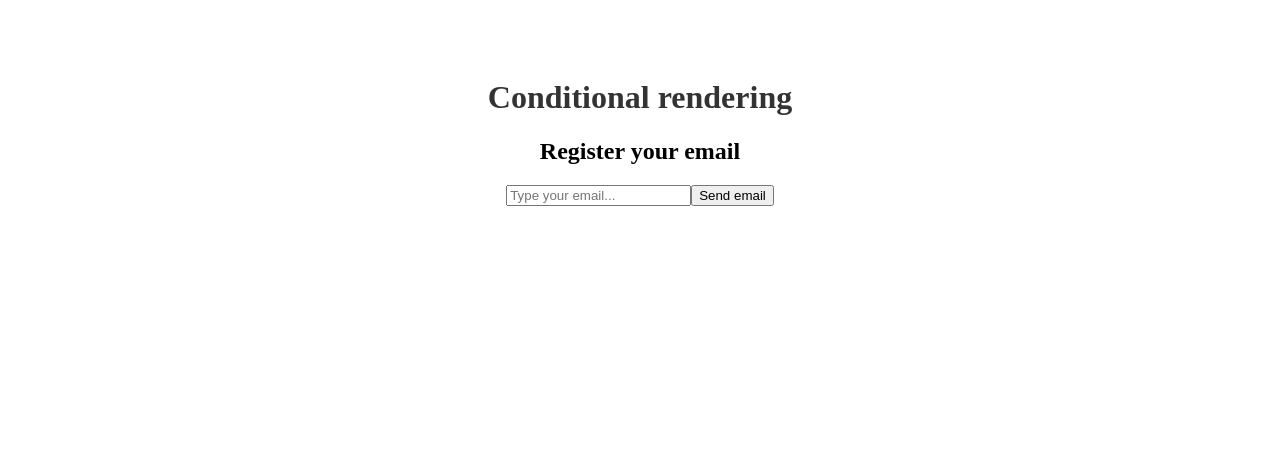
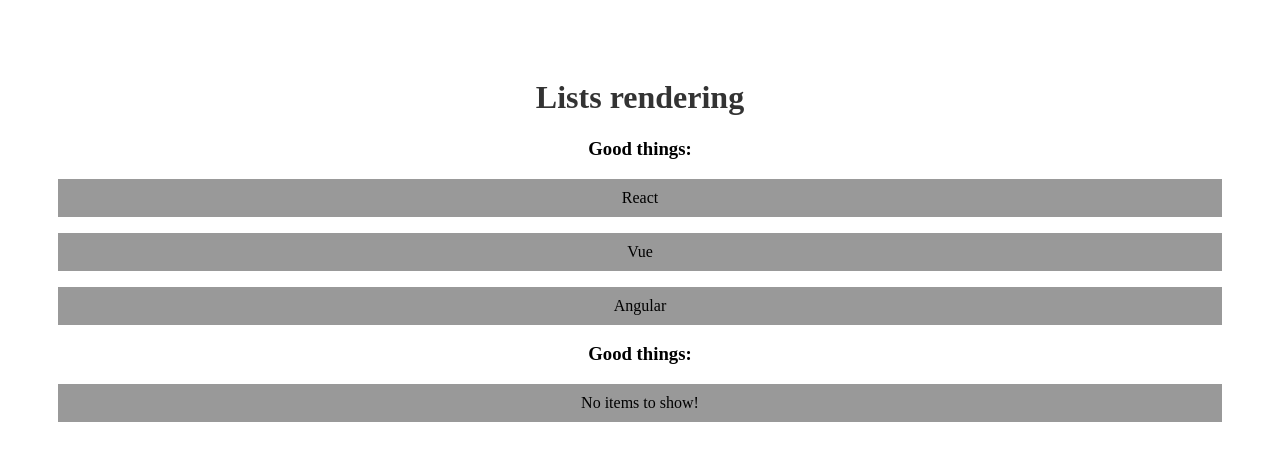
Before and after one commit to carlosarmatos/react-first-project, a React (Create React App) app: page / in a window 1280 px wide. Shown: the top 460 px of the page. Built offline with nearby package versions, Linux system fonts and the light colour scheme.

Commit message:
COMMIT: working with list rendering

```diff
--- a/src/App.js
+++ b/src/App.js
@@ -1,12 +1,16 @@
 import './App.css';
-import Conditional from './components/Conditional';
+import ListTwo from './components/ListTwo';
 
 
 function App() {
+
+  const myItems  = ['React', 'Vue', 'Angular'];
+
   return (
     <div className="App">
-      <h1>Conditional rendering</h1>
-      <Conditional />
+      <h1>Lists rendering</h1>
+      <ListTwo items={myItems} />
+      <ListTwo items={[]} />
     </div>
   );
 }
--- /dev/null
+++ b/src/components/ListTwo.js
@@ -0,0 +1,16 @@
+function ListTwo({ items }) {
+
+    return (
+        <>
+            <h3>Good things:</h3>
+                {items.length > 0 ? (
+                    items.map((item, index) => (
+                    <p key={index}>{item}</p>
+            ))) : (
+                <p>No items to show!</p>
+            )}
+        </>
+    )
+}
+
+export default ListTwo
```
